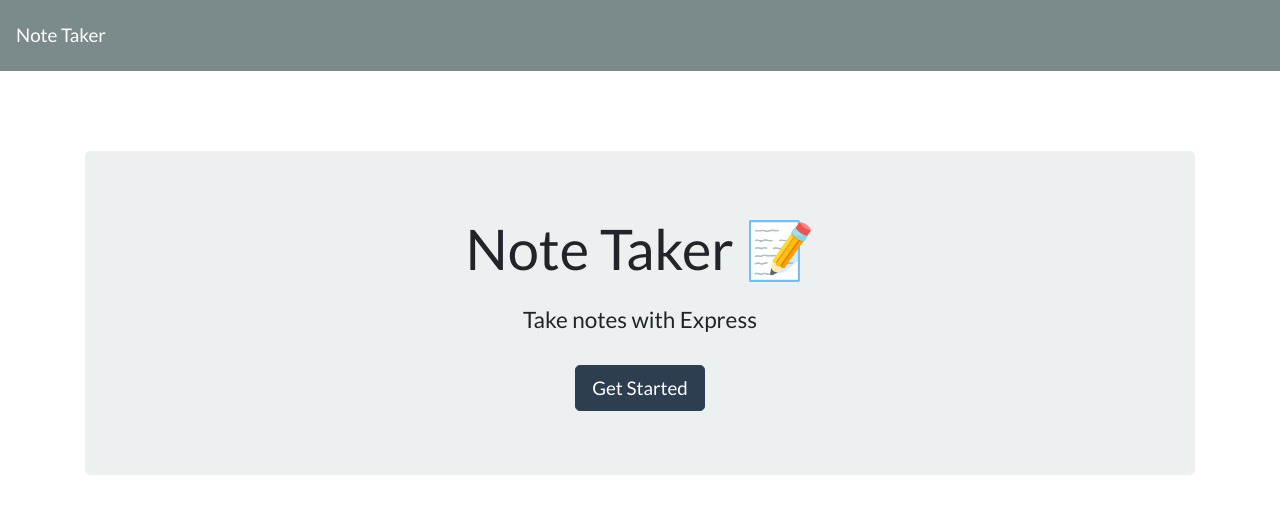
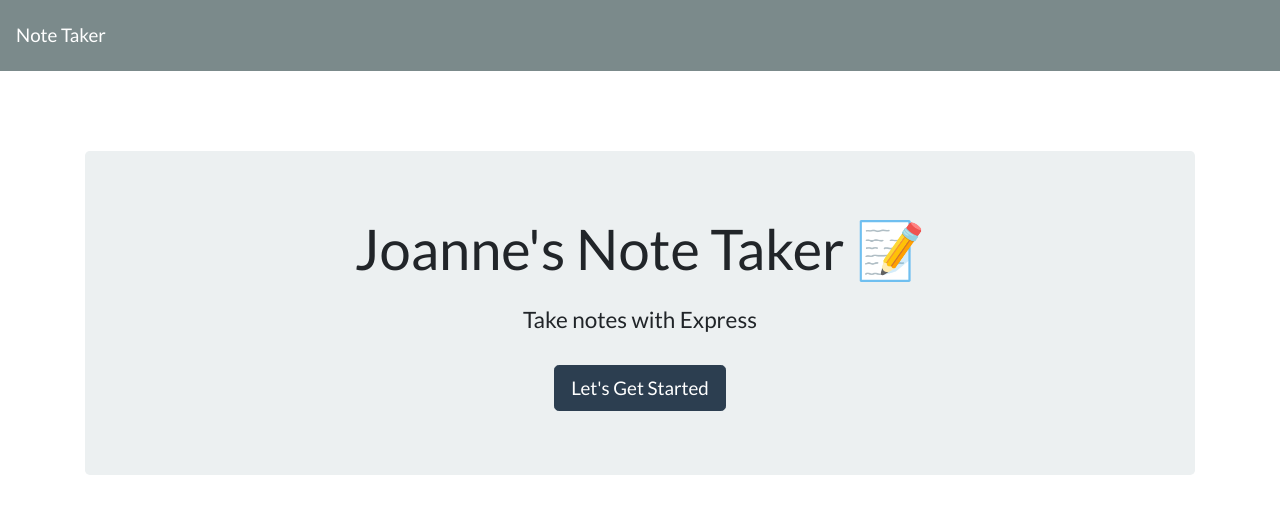
Before and after one commit to jlhickey/Note-Taker, a website: page public/assets/index.html in a window 1280 px wide. Drawn offline with nearby package versions, Linux system fonts and the light colour scheme; no server answers.

Commit message:
Update index.html

```diff
--- a/public/assets/index.html
+++ b/public/assets/index.html
@@ -16,9 +16,9 @@
   </nav>
   <div class="container">
     <div style="margin-top: 80px;" class="jumbotron text-center">
-      <h1 class="display-4">Note Taker <span role="img" aria-label="Memo">📝</span></h1>
+      <h1 class="display-4">Joanne's Note Taker <span role="img" aria-label="Memo">📝</span></h1>
       <h4 class="mt-4">Take notes with Express</h4>
-      <a class="btn btn-primary btn-lg mt-4" href="/notes" role="button">Get Started</a>
+      <a class="btn btn-primary btn-lg mt-4" href="/notes" role="button">Let's Get Started</a>
     </div>
   </div>
   <script src="/assets/js/index.js"></script>
```
